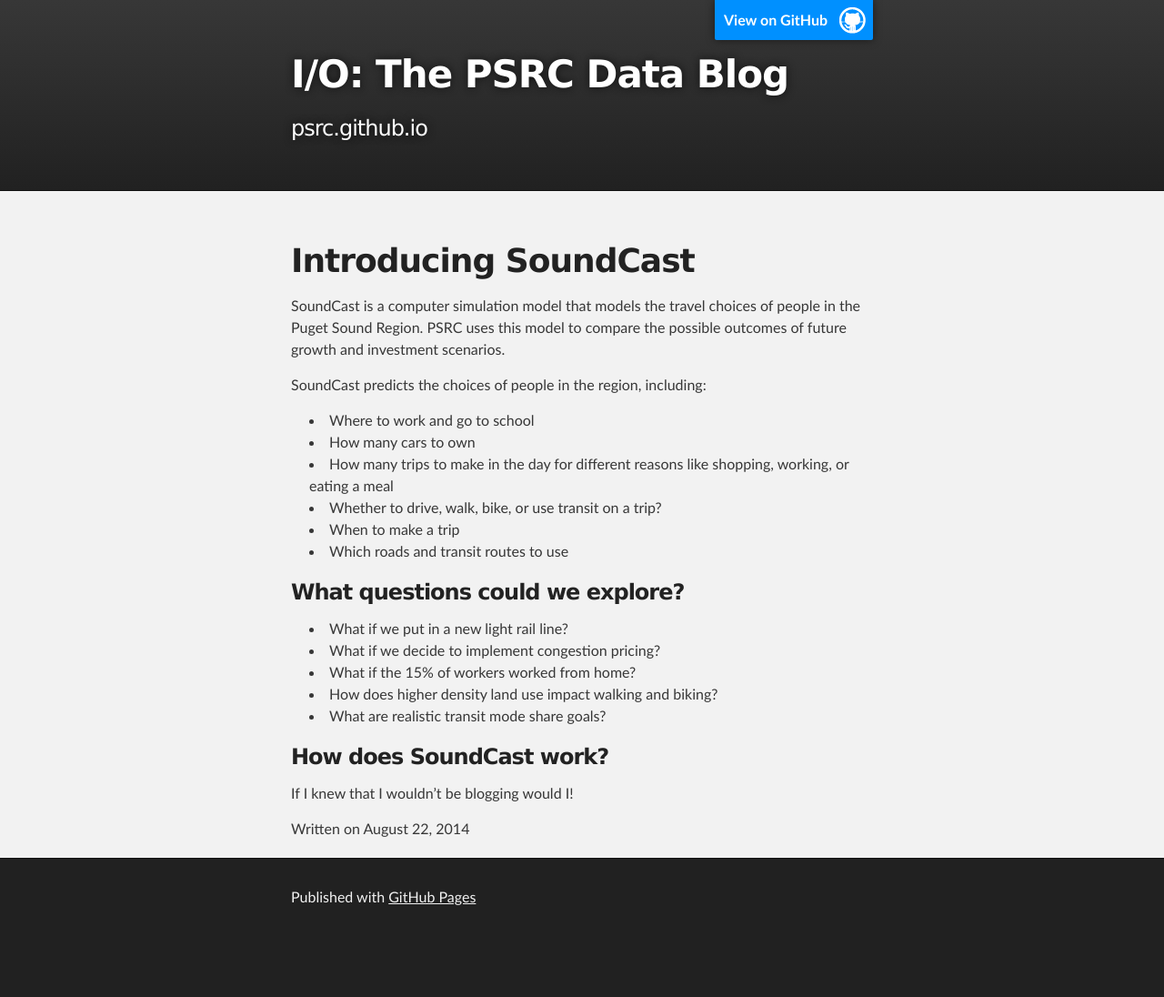
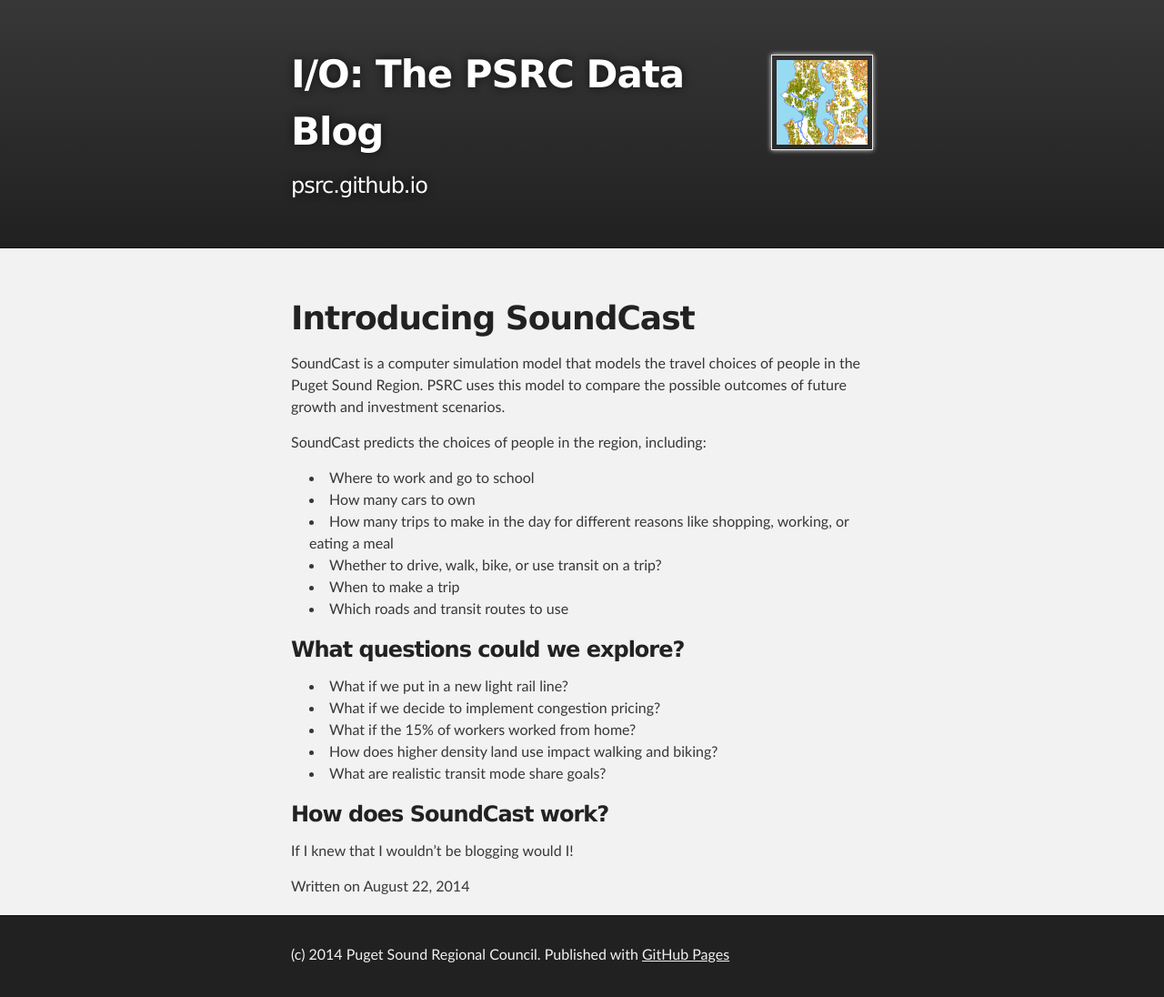
Before and after one commit to psrc/psrc.github.io, a Jekyll site: the page built from _posts/2014-08-22-What-Is-SoundCast.md, in a window 1280 px wide. Shown: the whole page at 91% size. Built offline with Jekyll 4.4.1, drawn with Linux system fonts in a browser that asks for light colours; before the commit the page ends 1033 px from its top, so only the background shows below that.

Commit message:
add cute image

```diff
--- a/_layouts/default.html
+++ b/_layouts/default.html
@@ -8,15 +8,17 @@
 
     <link rel="stylesheet" type="text/css" media="screen" href="/stylesheets/stylesheet.css">
 
-    <title>I/O: psrc.github.io</title>
+    <title>I/O: PSRC Data Blog</title>
   </head>
 
   <body>
 
     <!-- HEADER -->
     <div id="header_wrap" class="outer">
-        <header class="inner">
-          <a id="forkme_banner" href="https://github.com/psrc">View on GitHub</a>
+
+	<header class="inner">
+
+	  	  <img align="right" class="title_image" src="/images/home-vmt.png" alt="PSRC" width="100"/>
 
           <h1 id="project_title">I/O: The PSRC Data Blog</h1>
           <h2 id="project_tagline">psrc.github.io</h2>
@@ -36,7 +38,7 @@
     <!-- FOOTER  -->
     <div id="footer_wrap" class="outer">
       <footer class="inner">
-        <p>Published with <a href="http://pages.github.com">GitHub Pages</a></p>
+        <p>(c) 2014 Puget Sound Regional Council.  Published with <a href="http://pages.github.com">GitHub Pages</a></p>
       </footer>
     </div>
 
```
Also changed, not shown: images/home-vmt.png (added).
